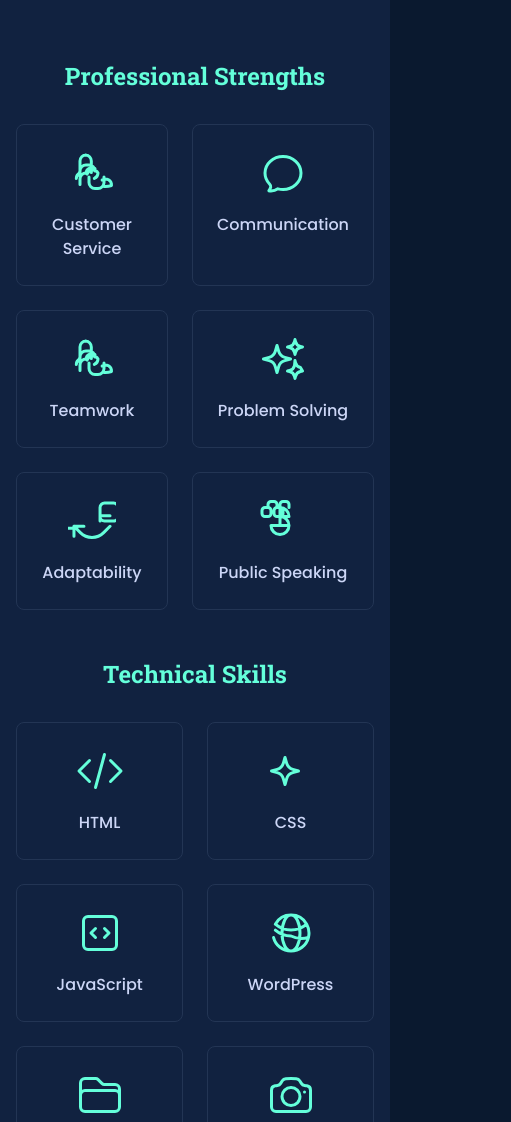
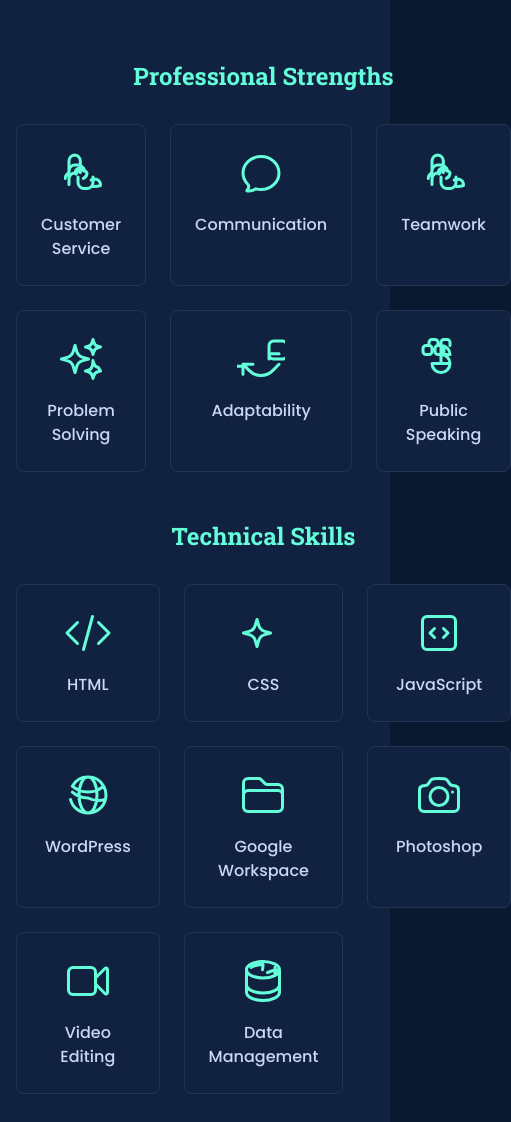
Before and after one commit to bhupalofficial/myportfolio, a plain HTML site: page index.html in a window 390 px wide. Shown: the part 6520-7642 px from the top of the page, 511 px wide, since content can reach past the window. Drawn offline with nearby package versions, Linux system fonts and the light colour scheme.

Commit message:
Update style.css

```diff
--- a/style.css
+++ b/style.css
@@ -273,6 +273,6 @@ h1, h2, h3, h4, h5, h6 {
         order: -1; /* Move image above text on mobile */
     }
     .skills-grid-creative {
-        grid-template-columns: repeat(2, 1fr); /* Two columns for skills on mobile */
+        grid-template-columns: repeat(3, 1fr); /* Three columns for skills on mobile */
     }
 }
```
